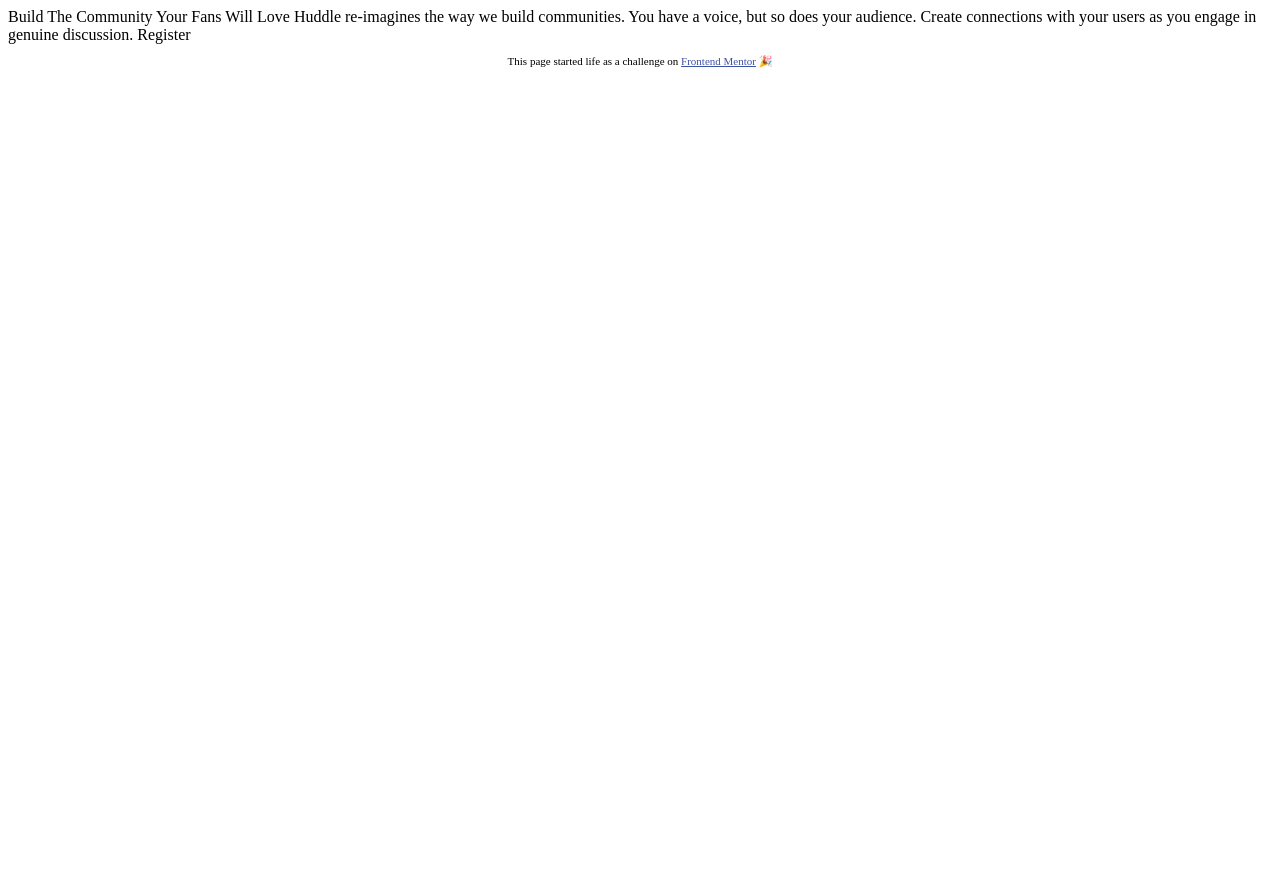
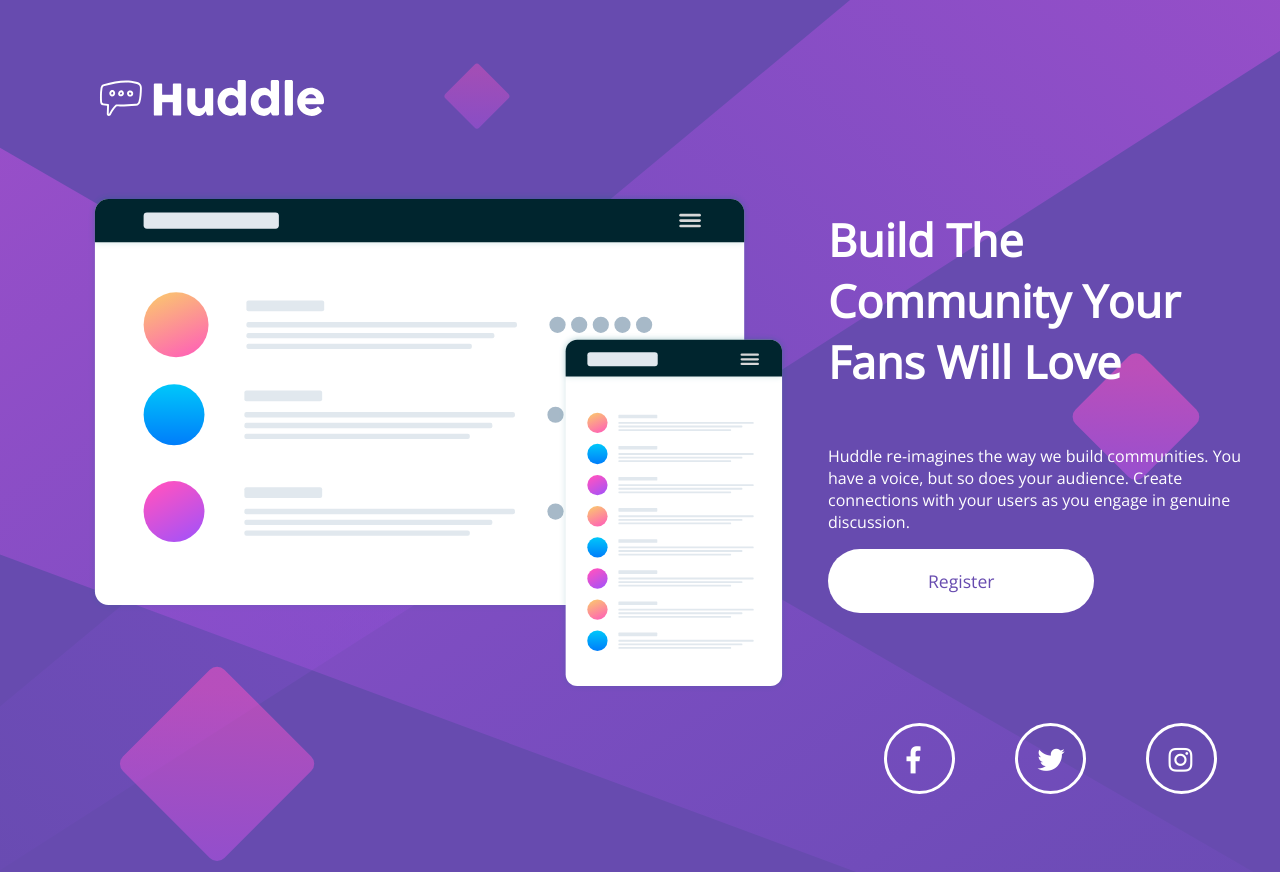
Before and after one commit to bushbass/huddle-landing-page-679023, a plain HTML site: page index.html in a window 1280 px wide. Before the commit the page ends 800 px from the top, so only its background shows below. Drawn offline with nearby package versions, Linux system fonts and the light colour scheme.

Commit message:
moved from other aws IDE

```diff
--- a/index.html
+++ b/index.html
@@ -8,25 +8,37 @@
 
   <title>Frontend Mentor | Huddle landing page with single introductory section</title>
 
-  <!-- Feel free to remove these styles or customise in your own stylesheet 👍 -->
-  <style>
-    .attribution { font-size: 11px; text-align: center; }
-    .attribution a { color: hsl(228, 45%, 44%); }
-  </style>
+  <link rel="stylesheet" type="text/css" href="style.css">
+<link href="https://fonts.googleapis.com/css?family=Poppins:400,700" rel="stylesheet">
+
+<link href="https://fonts.googleapis.com/css?family=Open+Sans" rel="stylesheet">
+<link rel="stylesheet" href="https://use.fontawesome.com/releases/v5.6.3/css/all.css" integrity="sha384-UHRtZLI+pbxtHCWp1t77Bi1L4ZtiqrqD80Kn4Z8NTSRyMA2Fd33n5dQ8lWUE00s/" crossorigin="anonymous">
+
+
 </head>
 <body>
+<header>
+  <img src="images/logo.svg">
+</header>
+<div class="container">
+  <main>
+  <img src="images/illustration-mockups.svg">
+</main>
+<section class="main-text">
+    <h1>Build The Community Your Fans Will Love</h1>
+    <p>
+      Huddle re-imagines the way we build communities.  You have a voice, but so does your audience.  Create connections with your users as you engage in genuine discussion.
+    </p>
+    <div class='button'>Register</div>
+    <div class="social">
+      <div><i class="fab fa-facebook-f"></i> </div>
+      <div><i class="fab fa-twitter"></i> </div>
+      <div><i class="fab fa-instagram"></i> </div>
 
-  Build The Community Your Fans Will Love
+    </div>
+    </section>
+</div>
 
-  Huddle re-imagines the way we build communities. You have a voice, but so does your audience.
-  Create connections with your users as you engage in genuine discussion.
 
-  Register
-
-  <footer>
-    <p class="attribution">
-      This page started life as a challenge on <a href="https://www.frontendmentor.io?ref=challenge" target="_blank">Frontend Mentor</a> 🎉
-    </p>
-  </footer>
 </body>
 </html>
--- /dev/null
+++ b/style.css
@@ -0,0 +1,92 @@
+body{
+   background-color: hsl(257, 40%, 49%); /* Used if the image is unavailable */
+    background-image: url("images/bg-mobile.svg");
+    background-repeat: no-repeat;
+    background-size: contain;
+}
+header img{
+    padding: 40px 0 0 40px;
+    height: 30px;
+}
+main img {
+    padding:40px 0 0 40px;
+    width: 85%;
+}
+.main-text {
+    font-family: 'Open Sans', sans-serif;
+    font-weight: normal;
+    font-size: 1.1rem;
+    padding-top: 45px;
+    margin:0 auto;
+    padding: 40px 0 0 40px;
+    display: flex;
+    flex-direction: column;
+    align-items: center;
+    color: white;
+    text-align: center;
+}
+.main-text p{
+    font-size:1rem;
+}
+.button{
+
+    color:hsl(257, 40%, 49%) ;
+    background: white;
+    padding: 20px 100px;
+    border-radius:75px 75px 75px 75px  ;
+
+}
+.social{
+    margin-bottom: 70px;
+    display: flex;
+
+}
+.social div{
+    width: 25px;
+    height: 25px;
+    border: 3px solid white;
+    border-radius:50%;
+    margin: 110px 30px 0 30px;
+    padding: 20px;
+}
+
+.social i {
+    font-size: 1.7rem;
+
+}
+.social i fa-facebook-f {
+    padding-right: 50px;
+}
+
+@media only screen and (min-width: 376px) {
+    body {
+        background-repeat: no-repeat;
+    background-size: cover;
+    background-position: center;
+
+    }
+  header img{
+    padding: 60px 0 0 80px;
+    height: 60px;
+    }
+    main img {
+        padding:60px 0 0 80px;
+        width: 700px;
+    }
+    .container {
+        display: flex;
+    }
+    .container main, .container.main-text {
+        flex:1;
+    }
+    .main-text{
+        text-align: left;
+    }
+    .main-text h1 {
+        font-size: 2.8rem;
+        margin-right: 20px;
+    }
+    .button{
+        align-self: flex-start;
+    }
+}
```
